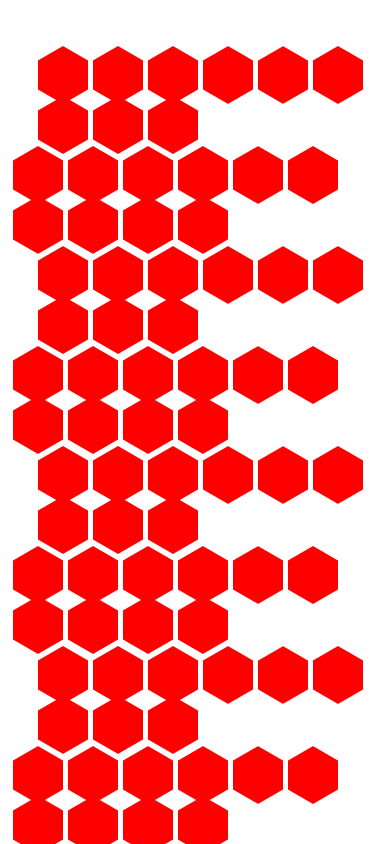
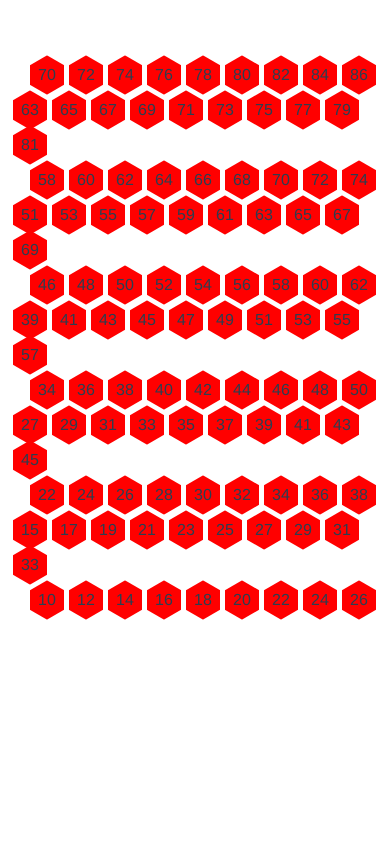
Before and after one commit to awwaiid/mizik, a Vue app: page / in a window 390 px wide. Shown: the top 844 px of the page. Built offline with nearby package versions, Linux system fonts and the light colour scheme.

Commit message:
Squeeze the size of buttons down to fit my phone

```diff
--- a/src/App.vue
+++ b/src/App.vue
@@ -182,22 +182,24 @@
 
     .trigger-button {
       float: left;
-      margin-top: -15px;
-      margin-bottom: -15px;
+      margin-top: -5px;
+      margin-bottom: -5px;
       margin-left: 0px;
     }
   }
 
   .odd-row {
-    margin-left: 25px;
+    margin-left: 17px;
     .trigger-button {
     }
   }
 
   .hexagon2 {
-    width: 50px;
-    height: 100px;
-    margin: -20px 0 0 5px;
+    width: 34px;
+    height: 50px;
+    line-height: 50px;
+    margin: -5px 0 0 5px;
+    user-select: none;
   }
 }
 </style>
```
